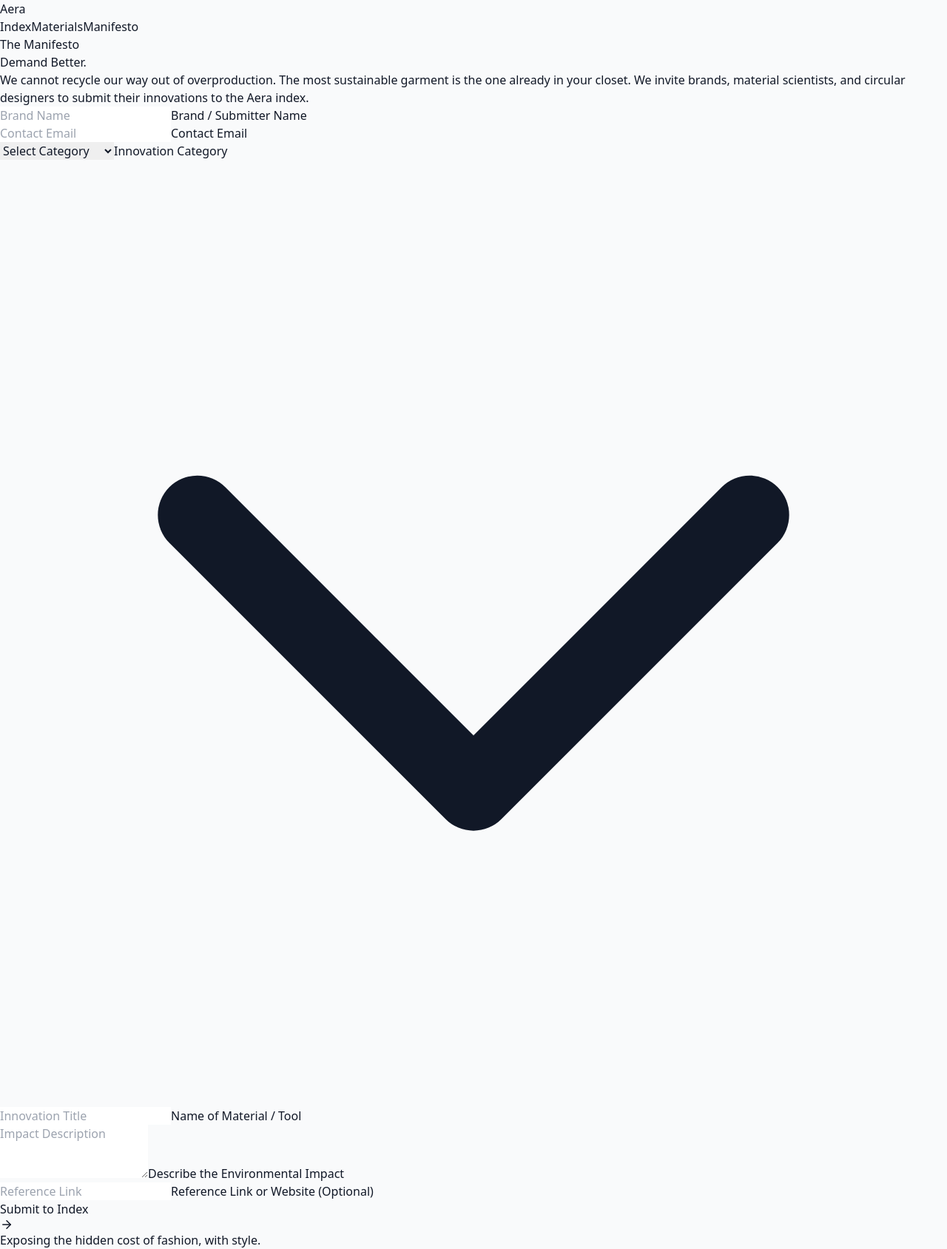
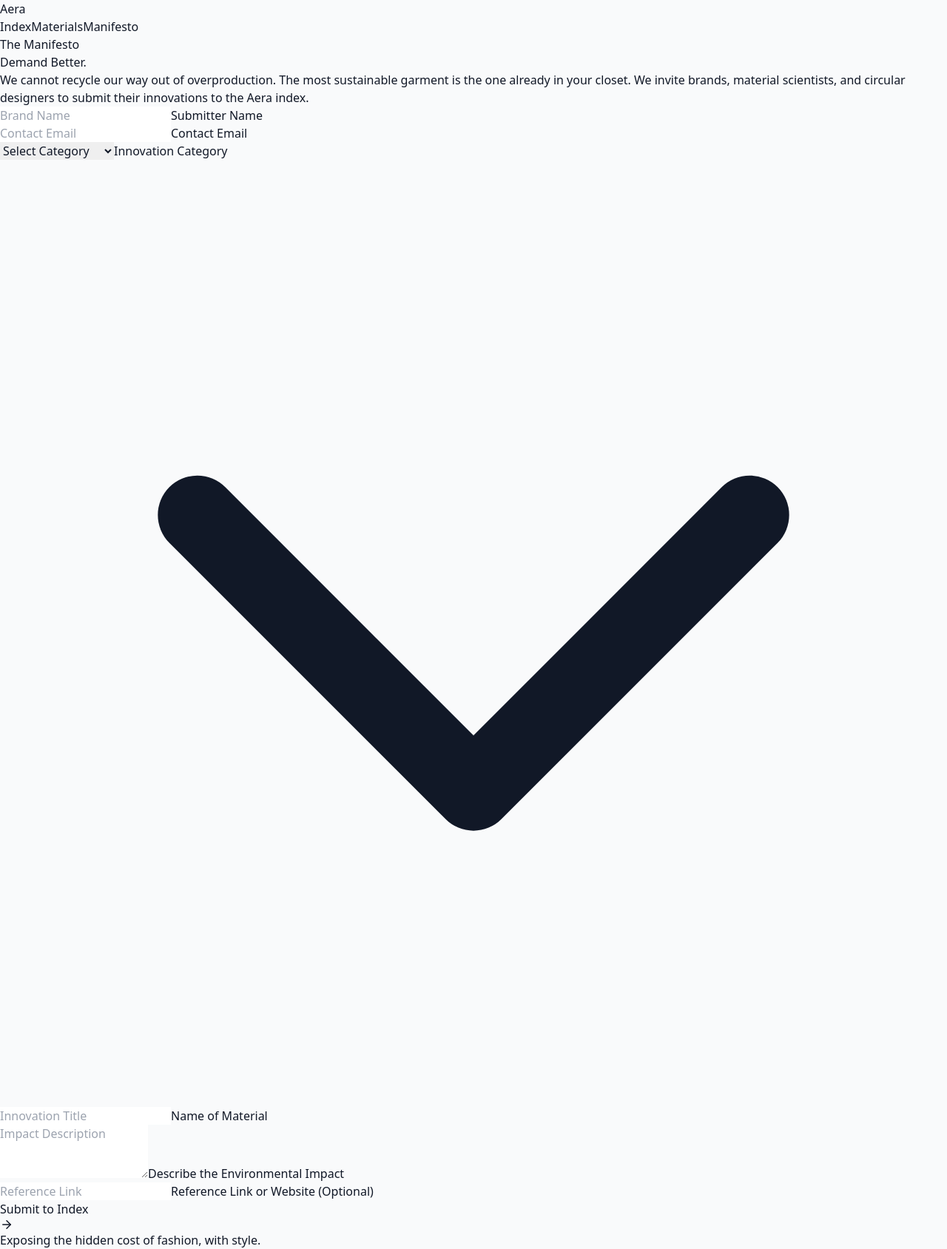
Before and after one commit to Ashmil-Kurikkal/EcoSwap, a React (Vite) app: page /submit in a window 1280 px wide. Shown: the whole page at 74% size. Built offline with nearby package versions, Linux system fonts and the light colour scheme.

Commit message:
mail fixed

```diff
--- a/src/pages/SubmitSwap.jsx
+++ b/src/pages/SubmitSwap.jsx
@@ -23,7 +23,7 @@
     setIsSubmitting(true);
 
     const payload = {
-      access_key: "YOUR_ACCESS_KEY_HERE", // Replace with your Web3Forms Key!
+      access_key: "4e6915ab-dc86-4ffa-8e4b-93fa164d3f66",
       subject: `New AERA Submission: ${formData.innovation}`,
       from_name: "AERA Platform",
       Brand_Name: formData.name,
@@ -107,7 +107,7 @@
                       placeholder="Brand Name"
                     />
                     <label htmlFor="name" className="absolute left-0 -top-3.5 text-xs tracking-widest uppercase text-zinc-500 transition-all peer-placeholder-shown:text-lg peer-placeholder-shown:text-zinc-600 peer-placeholder-shown:top-3 peer-focus:-top-3.5 peer-focus:text-xs peer-focus:text-zinc-400 cursor-text">
-                      Brand / Submitter Name
+                      Submitter Name
                     </label>
                   </div>
 
@@ -152,7 +152,7 @@
                       placeholder="Innovation Title"
                     />
                     <label htmlFor="innovation" className="absolute left-0 -top-3.5 text-xs tracking-widest uppercase text-zinc-500 transition-all peer-placeholder-shown:text-lg peer-placeholder-shown:text-zinc-600 peer-placeholder-shown:top-3 peer-focus:-top-3.5 peer-focus:text-xs peer-focus:text-zinc-400 cursor-text">
-                      Name of Material / Tool
+                      Name of Material
                     </label>
                   </div>
                 </div>
```
